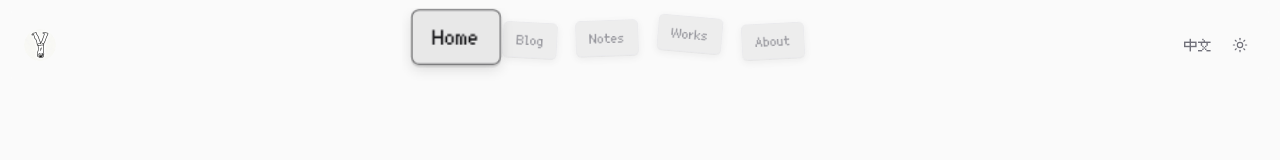
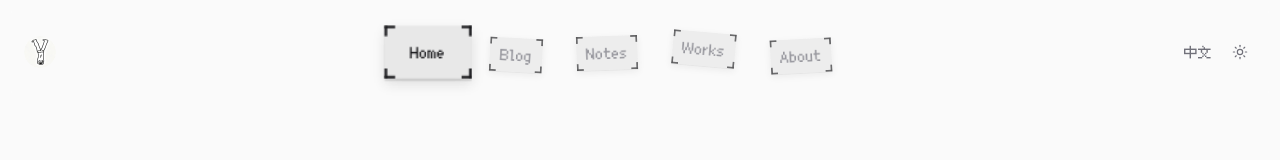
Before and after one commit to TTANF1/yao.me, a Next.js app: page /en in a window 1280 px wide. Shown: the top 160 px of the page. Built offline with nearby package versions, Linux system fonts and the light colour scheme; no server answers.

Commit message:
feat: 优化导航卡片样式，添加四角 L 形角标和文字反补偿，确保像素字体清晰

```diff
--- a/app/globals.css
+++ b/app/globals.css
@@ -499,21 +499,39 @@ html:active-view-transition-type(nav-back)::view-transition-group(detail-title)
    header 导航卡片（GSAP 控制 transform/opacity/z-index，CSS 管外观）
    ============================================================ */
 .nav-card {
+  /* 四角 L 形角标（参考图样式）：每角"横线 + 竖线"两条渐变组成直角括号，无中间边线。
+     --nav-corner 前景色淡化版，明暗主题自动适配；background-position 用四角关键字对齐，
+     随卡片动态尺寸自适应 */
+  --nav-corner: color-mix(in srgb, var(--foreground) 88%, transparent);
+  position: relative;
   display: inline-flex;
   align-items: center;
   padding: 0.5rem 0.95rem;
-  border: 1px solid var(--line);
-  border-radius: 6px;
-  background: color-mix(in srgb, var(--background) 92%, var(--foreground));
+  border: 0;
+  border-radius: 0;
+  background:
+    /* 左上：横线（顶边 2px 高、左 8px 宽）+ 竖线（左边 2px 宽、顶 8px 高） */
+    linear-gradient(90deg, var(--nav-corner) 0 8px, transparent 8px) 0 0 / 8px 2px no-repeat,
+    linear-gradient(180deg, var(--nav-corner) 0 8px, transparent 8px) 0 0 / 2px 8px no-repeat,
+    /* 右上：横线（顶边 2px 高、右 8px 宽）+ 竖线（右边 2px 宽、顶 8px 高） */
+    linear-gradient(270deg, var(--nav-corner) 0 8px, transparent 8px) 100% 0 / 8px 2px no-repeat,
+    linear-gradient(180deg, var(--nav-corner) 0 8px, transparent 8px) 100% 0 / 2px 8px no-repeat,
+    /* 左下：横线（底边 2px 高、左 8px 宽）+ 竖线（左边 2px 宽、底 8px 高） */
+    linear-gradient(90deg, var(--nav-corner) 0 8px, transparent 8px) 0 100% / 8px 2px no-repeat,
+    linear-gradient(0deg, var(--nav-corner) 0 8px, transparent 8px) 0 100% / 2px 8px no-repeat,
+    /* 右下：横线（底边 2px 高、右 8px 宽）+ 竖线（右边 2px 宽、底 8px 高） */
+    linear-gradient(270deg, var(--nav-corner) 0 8px, transparent 8px) 100% 100% / 8px 2px no-repeat,
+    linear-gradient(0deg, var(--nav-corner) 0 8px, transparent 8px) 100% 100% / 2px 8px no-repeat,
+    color-mix(in srgb, var(--background) 92%, var(--foreground));
   box-shadow: 0 1px 0 rgb(0 0 0 / 0.06), 0 3px 8px rgb(0 0 0 / 0.08);
   will-change: transform;
   user-select: none;
   -webkit-tap-highlight-color: transparent;
 }
-/* 选中卡片边框：浅色主题偏暗的黑色、暗色主题偏亮的白色（前景色淡化版） */
+/* 选中卡片：四角角标变前景色（浅色=偏暗黑、暗色=亮白），阴影加深 */
 .nav-card[data-active='true'] {
+  --nav-corner: var(--foreground);
   color: var(--foreground);
-  border-color: color-mix(in srgb, var(--foreground) 62%, transparent);
   box-shadow: 0 2px 0 rgb(0 0 0 / 0.1), 0 4px 10px rgb(0 0 0 / 0.12);
 }
 .nav-card:hover {
--- a/components/nav-bar.tsx
+++ b/components/nav-bar.tsx
@@ -21,6 +21,7 @@ export interface NavItem {
  * - 每个 tab 是一张错落倾斜的小卡片（确定性姿态表，避免随机导致每次渲染抖动）
  * - 当前路由的卡片"伸出"（摆正放大、不透明、z 提升），其余"收起"（缩小、半透明、错落摆放）
  * - hover 任意卡片时 GSAP 平滑摆正放大展示；移出后回到各自姿态
+ * - 卡片放大时内部文字按 1/cardScale 反补偿，card×label 合成缩放恒为 1（1:1 原生渲染，像素字体全程不插值、始终清晰）
  * - 移动端内容溢出时横向滚动（隐藏滚动条），左右尽头渐隐遮罩
  * - 语言切换文字洗牌（ScrambleText）保留
  */
@@ -39,6 +40,11 @@ const REST = { scale: 0.85, opacity: 0.72 }
 const ACTIVE = { scale: 1.32, opacity: 1, z: 4 }
 /** hover 展示姿态（任意卡片摆正放大） */
 const HOVER = { scale: 1.28, opacity: 1, z: 5 }
+/** 文字反补偿：label scale = 1/cardScale，使 card × label 的合成缩放恒为 1（1:1 原生渲染）。
+    像素字体对非整数倍 transform 缩放会插值发糊；组合恒 1 时文字全程清晰（视觉字号恒 16px，
+    即"限制最大字号"的上限），卡片放大只放大面积。禁止改为 20/16/cardScale 之类的比例——
+    静止组合会变成非整数倍（如 1.25），静止后文字立刻变糊（已踩坑）。 */
+const labelScaleFor = (cardScale: number) => 1 / cardScale
 
 export function NavBar({ items }: { items: NavItem[] }) {
   const scroller = useRef<HTMLElement>(null)
@@ -82,42 +88,62 @@ export function NavBar({ items }: { items: NavItem[] }) {
       cards.forEach((card, i) => {
         const pose = POSES[i % POSES.length]
         const active = card.dataset.active === 'true'
+        const label = card.querySelector<HTMLElement>('[data-nav-label]')
         const duration = reduce ? 0 : 0.45
+        const labelScale = (cardScale: number) => labelScaleFor(cardScale)
+        /** 统一设置卡片姿态并同步 label 反补偿（hover 缩放后 leave 时一并恢复） */
+        const setPose = (
+          t: { rotation: number; y: number; scale: number; opacity: number; zIndex: number },
+          dur: number,
+          ease: string,
+          overwrite?: boolean,
+        ) => {
+          gsap.to(card, { ...t, duration: dur, ease, overwrite })
+          if (label) {
+            gsap.to(label, { scale: labelScale(t.scale), duration: dur, ease, overwrite })
+          }
+        }
 
         // 初始姿态：当前路由伸出摆正，其余按姿态表收起错落
-        gsap.to(card, {
+        setPose(
+          {
             rotation: active ? 0 : pose.rotation,
             y: active ? 0 : pose.y,
             scale: active ? ACTIVE.scale : REST.scale,
             opacity: active ? ACTIVE.opacity : REST.opacity,
             zIndex: active ? ACTIVE.z : 1,
+          },
           duration,
-          ease: 'power2.out',
-        })
+          'power2.out',
+        )
 
         const onEnter = contextSafe(() => {
-          gsap.to(card, {
+          setPose(
+            {
               rotation: 0,
               y: 0,
               scale: HOVER.scale,
               opacity: HOVER.opacity,
               zIndex: HOVER.z,
-            duration: reduce ? 0 : 0.32,
-            ease: 'back.out(1.6)',
-            overwrite: 'auto',
-          })
+            },
+            reduce ? 0 : 0.32,
+            'back.out(1.6)',
+            true,
+          )
         })
         const onLeave = contextSafe(() => {
-          gsap.to(card, {
+          setPose(
+            {
               rotation: active ? 0 : pose.rotation,
               y: active ? 0 : pose.y,
               scale: active ? ACTIVE.scale : REST.scale,
               opacity: active ? ACTIVE.opacity : REST.opacity,
               zIndex: active ? ACTIVE.z : 1,
-            duration: reduce ? 0 : 0.35,
-            ease: 'power2.out',
-            overwrite: 'auto',
-          })
+            },
+            reduce ? 0 : 0.35,
+            'power2.out',
+            true,
+          )
         })
 
         card.addEventListener('mouseenter', onEnter)
@@ -138,7 +164,7 @@ export function NavBar({ items }: { items: NavItem[] }) {
       <nav
         ref={scroller}
         aria-label="Main"
-        className="no-scrollbar flex items-center gap-1 overflow-x-auto px-5 pt-2 pb-6 sm:gap-2 sm:px-5"
+        className="no-scrollbar flex items-center gap-1 overflow-x-auto px-6 pt-6 pb-6 sm:gap-6 sm:px-6"
       >
         {items.map((item, i) => {
           const active = isActive(item.href)
@@ -152,8 +178,10 @@ export function NavBar({ items }: { items: NavItem[] }) {
               aria-current={active ? 'page' : undefined}
               className="nav-card link shrink-0 whitespace-nowrap"
             >
-              {/* 语言切换时导航文字做洗牌动效（B 方案，header 固定使用） */}
+              {/* 文字反补偿层：卡片放大时此层反向缩放，限制视觉字号（像素字体整数倍上限，防发糊） */}
+              <span data-nav-label className="inline-block">
                 <ScrambleText id={`nav-${item.key}`} text={item.label} />
+              </span>
             </Link>
           )
         })}
```
Also changed, not shown: 1 other file (tests, documents, lock files or other folders). Lines whose indentation alone changed are shown as unchanged.
